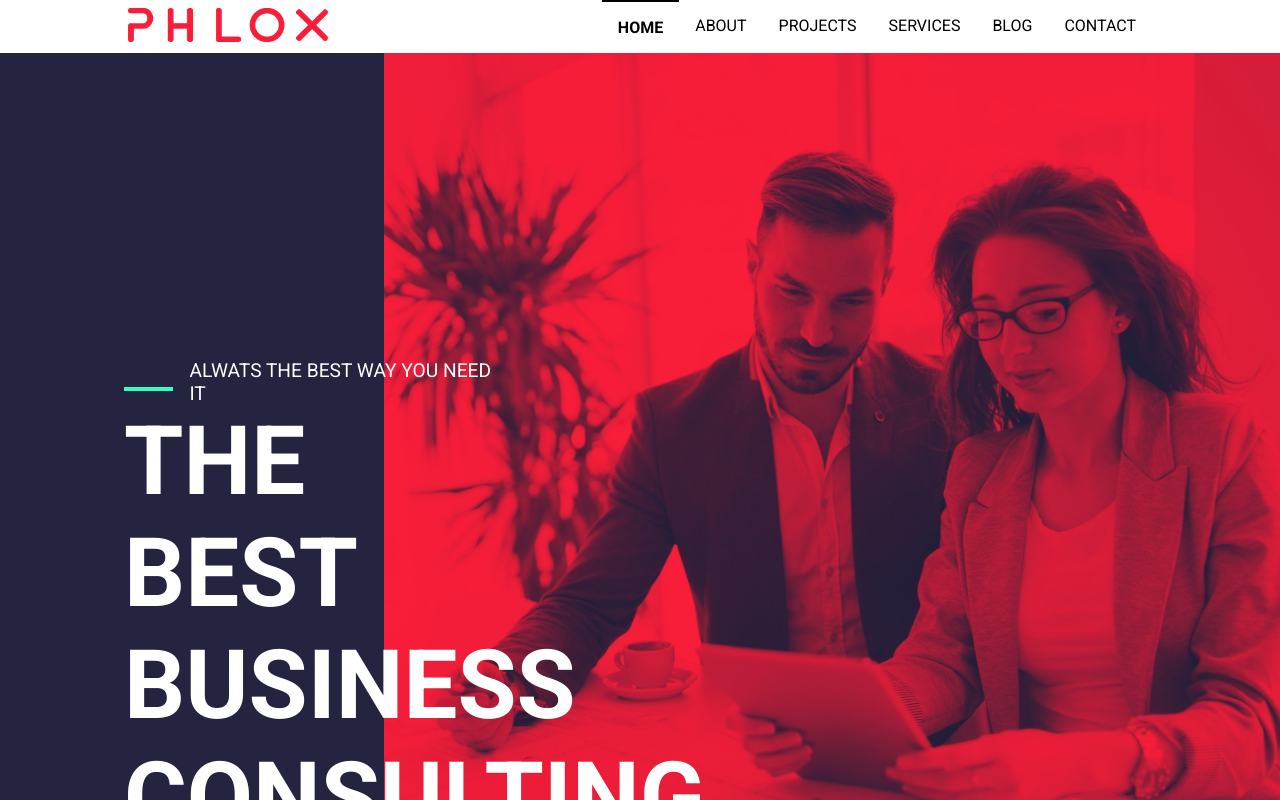
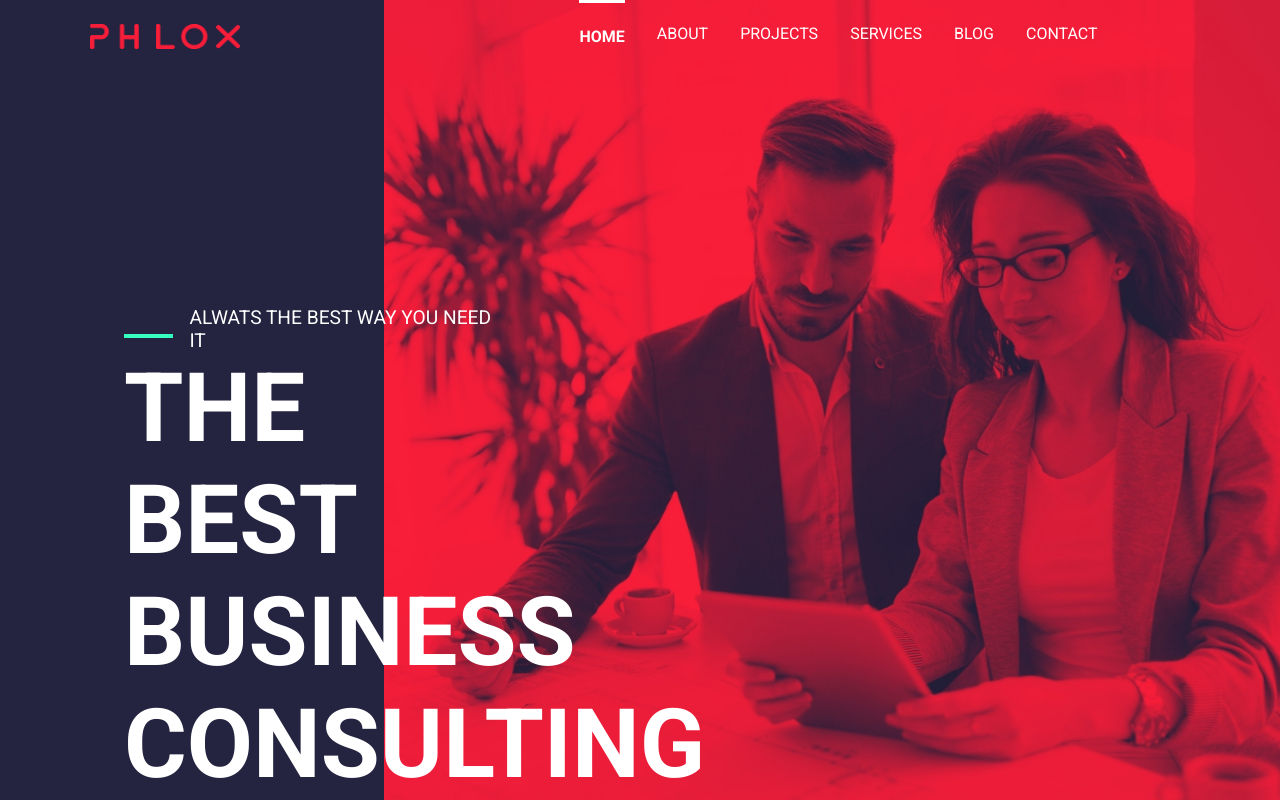
Before and after one commit to AlessioNapoletano/proj-html-vuejs, a Vue app: page / in a window 1280 px wide. Shown: the top 800 px of the page. Built offline with nearby package versions, Linux system fonts and the light colour scheme; a web font is replaced by a local one.

Commit message:
Fix HeaderNavbar component (color and position)

```diff
--- a/src/components/HeaderNavbar.vue
+++ b/src/components/HeaderNavbar.vue
@@ -47,9 +47,10 @@ export default {
 
         <nav>
             <ul class="d-flex">
-                <li v-for="item in navList" :class="(item.current) ? 'current-selected' : ''"> {{
-                    item.name
-                }}
+                <li v-for="item in navList" :class="(item.current) ? 'current-selected' : ''">
+                    <a href="#">
+                        {{ item.name }}
+                    </a>
                 </li>
             </ul>
         </nav>
@@ -58,22 +59,35 @@ export default {
 
 
 <style lang="scss" scoped>
-.container {}
+@use '../styles/partials/variables' as *;
 
-img {
-    margin-top: .5rem;
-    width: 200px;
+.container {
+    position: absolute;
+    color: $main-white-color;
+    z-index: 1;
+    left: 7%;
+
+    .logo {
+        padding-top: 1.5rem;
+
+        img {
+            width: 150px;
+        }
+    }
 }
 
 li {
-    display: inline;
-    list-style-type: none;
-    padding: 1rem;
+    padding-top: 1.5rem;
+    margin: 0 1rem 1rem 1rem;
     cursor: pointer;
+
+    a {
+        color: $main-white-color;
+    }
 }
 
 .current-selected {
     font-weight: bold;
-    border-top: 2px solid black;
+    border-top: 3px solid $main-white-color;
 }
 </style>
```
